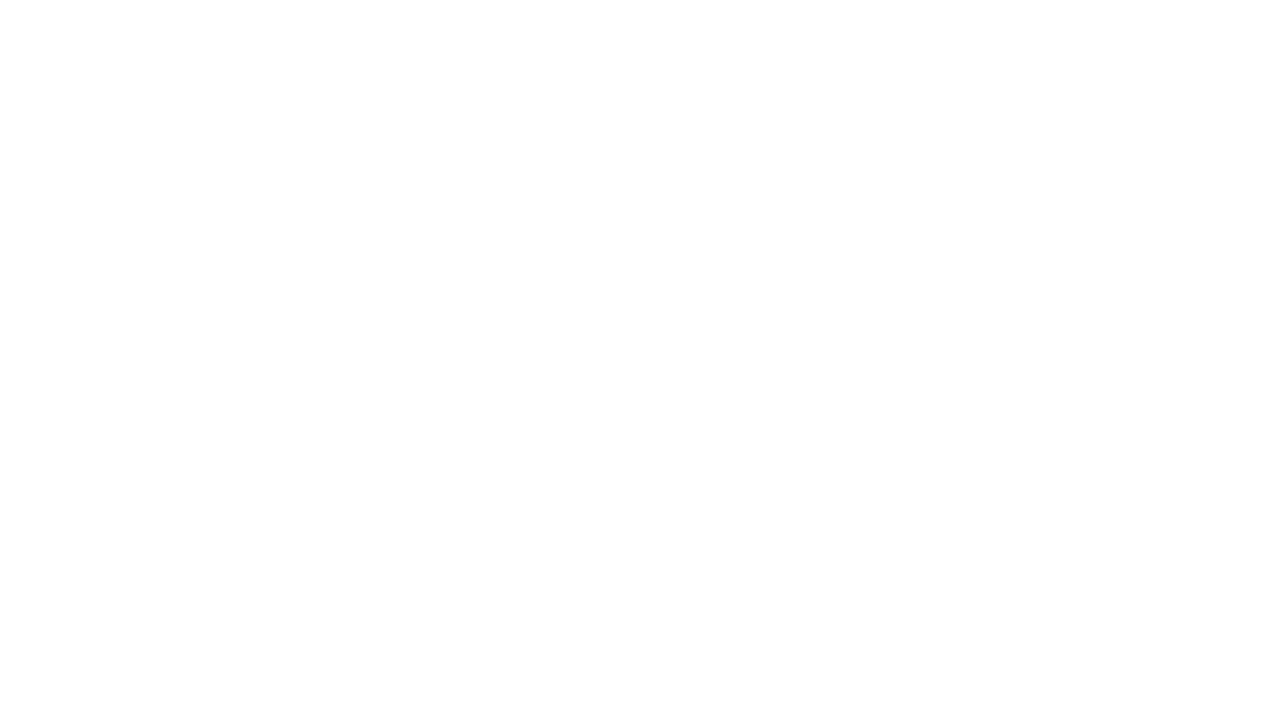
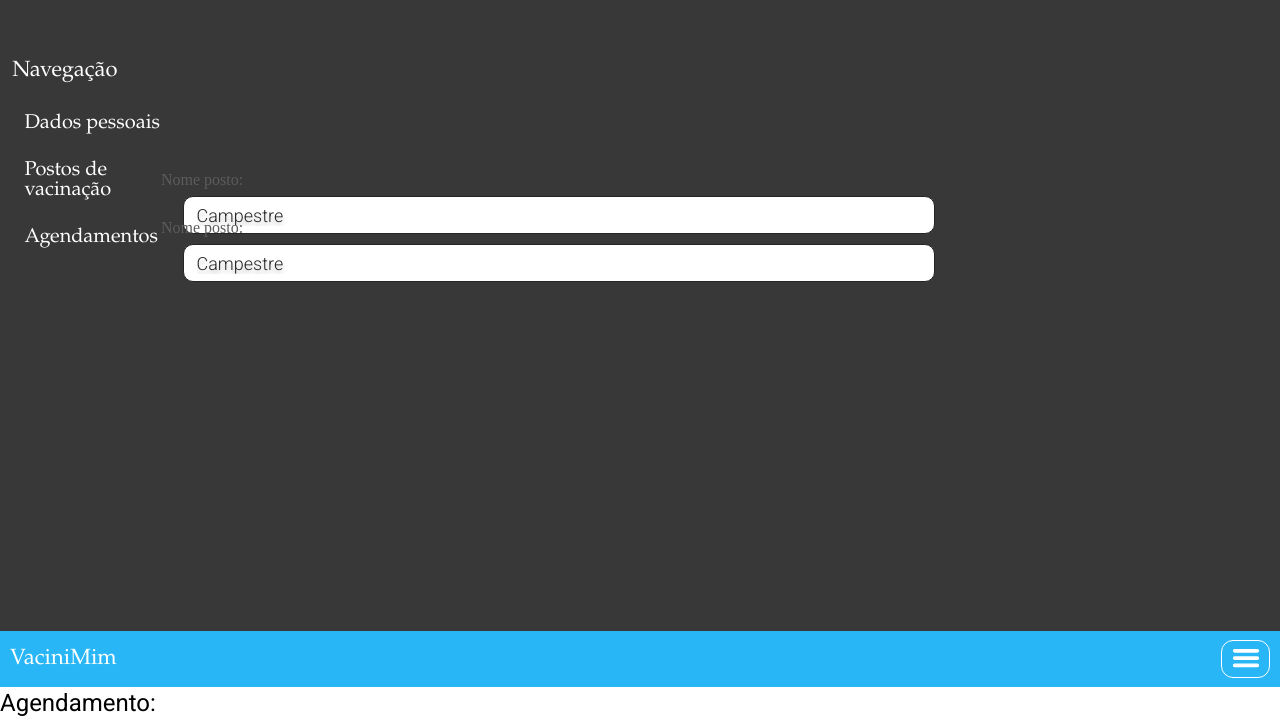
Before and after one commit to MatheusClaudi/Frontend_ES, an Angular app in the folder vacinimin/: page /schedules/1 in a window 1280 px wide. Before the commit this address led to /. Shown: the part 169-888 px from the top of the page. Before the commit the page ends 800 px from the top, so only its background shows below. Built offline with nearby package versions, Linux system fonts and the light colour scheme.

Commit message:
inicio da tela de informaçoes de posto

```diff
--- a/vacinimin/src/app/standart/standart-routing.module.ts
+++ b/vacinimin/src/app/standart/standart-routing.module.ts
@@ -4,14 +4,17 @@ import { RouterModule, Routes } from '@angular/router';
 import { StandartPostListsComponent } from './standart-posts-list/standart-posts-list.component';
 import { StantardtPostDataComponent } from './stantardt-post-data/stantardt-post-data.component';
 import { StandartSchedulesComponent } from './standart-schedules/standart-schedules.component';
+import { StandartScedulesDataComponent } from './standart-scedules-data/standart-scedules-data.component';
 
 const routes: Routes = [
   { path: 'posts', component: StandartPostListsComponent, children: [
     { path: '', component: FilterComponent, children: [], outlet: "standart"}
   ]},
-  // colocar id variável
+  // colocar id de acordo com o posto
   { path: 'posts/1', component: StantardtPostDataComponent, children: []},
   { path: 'schedules', component: StandartSchedulesComponent, children: []},
+  //colocar id de acordo com o agendamento
+  { path: 'schedules/1', component: StandartScedulesDataComponent, children: []},
 
 ];
 
--- /dev/null
+++ b/vacinimin/src/app/standart/standart-scedules-data/standart-scedules-data.component.css
@@ -0,0 +1,48 @@
+.data-list{
+    position: absolute;
+    min-width: 84%;
+    left: 32px;
+    top: 27%;
+}
+
+.info-schedule{
+    position: relative;
+    margin-top: 10px;
+}
+
+input{
+    position: relative;
+    min-width: 70%;
+    height: 38px;
+    left: 14%;
+    top: 139px;
+    padding: 13px;
+
+    border: 1px solid #252525;
+    box-sizing: border-box;
+    border-radius: 10px;
+
+    font-family: Roboto;
+    font-style: normal;
+    font-weight: 300;
+    font-size: 18px;
+    line-height: 21px;
+    color: #262626;
+
+    text-shadow: 0px 4px 4px rgba(0, 0, 0, 0.25);
+}
+
+.label-input{
+    position: absolute;
+    width: 100%;
+    height: 28px;
+    left: 12%;
+    top: 112px;
+
+    font-family: Baskervville;
+    font-weight: normal;
+    font-size: 16px;
+    line-height: 21px;
+
+    color: #5C5C5C;
+}
--- /dev/null
+++ b/vacinimin/src/app/standart/standart-scedules-data/standart-scedules-data.component.html
@@ -0,0 +1,28 @@
+<div class="content">
+
+    <app-lateral-bar class="lateral-bar"></app-lateral-bar>
+
+    <div class="vertical">
+        <app-topbar class="top-bar"></app-topbar>
+    </div>
+
+    <app-card [title]="title"></app-card>
+
+    <div class="data-list">
+
+        <div class="info-schedule">
+            <input type="text"value={{schedule.posto}}>
+            <label class="label-input" for="">Nome posto:</label>
+        </div>
+
+        <div class="info-schedule">
+            <input type="text"value={{schedule.posto}}>
+            <label class="label-input" for="">Nome posto:</label>
+        </div>
+
+    </div>
+
+
+</div>
+
+<router-outlet name="standart"></router-outlet>
--- /dev/null
+++ b/vacinimin/src/app/standart/standart-scedules-data/standart-scedules-data.component.ts
@@ -0,0 +1,26 @@
+import { Component, OnInit } from '@angular/core';
+
+@Component({
+  selector: 'app-standart-scedules-data',
+  templateUrl: './standart-scedules-data.component.html',
+  styleUrls: ['./standart-scedules-data.component.css']
+})
+export class StandartScedulesDataComponent implements OnInit {
+
+  title: string = "Agendamento:"
+
+  schedule = {
+      "posto": "Campestre",
+      "vacina": "Coronavac",
+      "data": "25/11/2029",
+      "horario": "11:00 - 12:00",
+      "nDose": "1",
+      "dataAbertura": "18/11/2025"
+  }
+
+  constructor() { }
+
+  ngOnInit(): void {
+  }
+
+}
--- a/vacinimin/src/app/standart/standart.module.ts
+++ b/vacinimin/src/app/standart/standart.module.ts
@@ -7,13 +7,15 @@ import { FilterComponent } from './filter/filter.component';
 import { StandartPostListsComponent } from './standart-posts-list/standart-posts-list.component';
 import { StantardtPostDataComponent } from './stantardt-post-data/stantardt-post-data.component';
 import { StandartSchedulesComponent } from './standart-schedules/standart-schedules.component';
+import { StandartScedulesDataComponent } from './standart-scedules-data/standart-scedules-data.component';
 
 @NgModule({
   declarations: [
     StandartPostListsComponent,
     FilterComponent,
     StantardtPostDataComponent,
-    StandartSchedulesComponent
+    StandartSchedulesComponent,
+    StandartScedulesDataComponent
   ],
   imports: [
     CommonModule,
```
Also changed, not shown: 1 other file (tests, documents, lock files or other folders).
